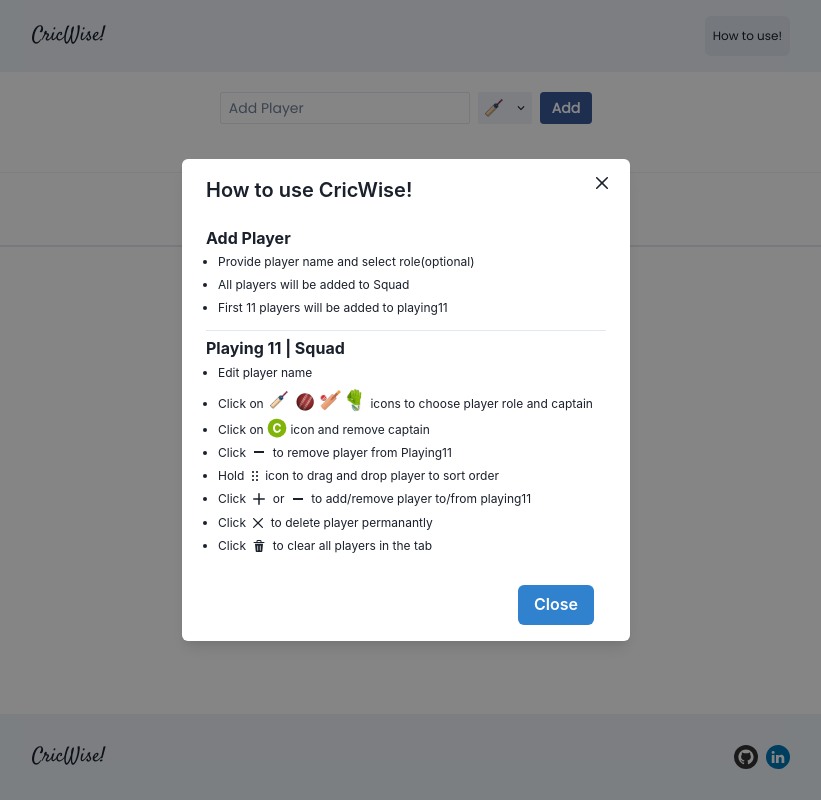
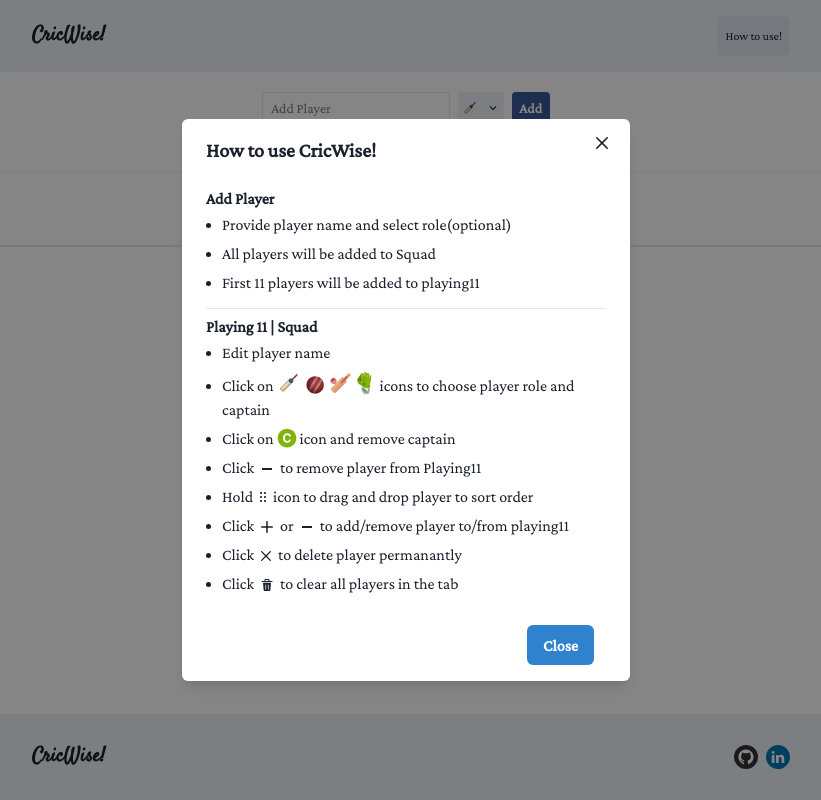
Before and after one commit to harireddy7/CricWise, a React (Create React App) app: page / in a window 1280 px wide. Both pictures are taken after a click on the button "How to use!". Shown: the whole page, without its empty margins (234-1055 px from the left). Built offline with nearby package versions, Linux system fonts and the light colour scheme.

Commit message:
update main font to crimson

```diff
--- a/src/Common/Instructions.jsx
+++ b/src/Common/Instructions.jsx
@@ -56,7 +56,7 @@
         <ModalContent>
           <ModalHeader>How to use CricWise!</ModalHeader>
           <ModalCloseButton />
-          <ModalBody fontSize="12px" id='instruction-modal'>
+          <ModalBody fontSize={{ sm: '14px', md: '16px' }} id='instruction-modal'>
             <Stack divider={<StackDivider />} spacing={2}>
               <Box>
                 <Heading mb={1} fontSize="md">
--- a/src/Common/Player.jsx
+++ b/src/Common/Player.jsx
@@ -19,7 +19,7 @@
   minW: '80px',
   height: '28px',
   mb: '3px',
-  fontSize: '12px',
+  fontSize: '15px',
   textTransform: 'capitalize',
   border: '1px solid transparent',
   _focusVisible: { border: '1px solid', borderColor: 'gray.300' },
--- a/src/Components/SortableItem.jsx
+++ b/src/Components/SortableItem.jsx
@@ -50,7 +50,7 @@
           maxW="200px"
           height="28px"
           mb="3px"
-          fontSize='12px'
+          fontSize='15px'
           // background={isPlayerExist ? '#f1f1f1' : 'inherit'}
           textTransform="capitalize"
           border="1px solid gray.300"
--- a/src/index.css
+++ b/src/index.css
@@ -1,16 +1,20 @@
-
-@import url('https://fonts.googleapis.com/css2?family=Poppins&display=swap');
+/* @import url('https://fonts.googleapis.com/css2?family=Poppins&display=swap'); */
 @import url('https://fonts.googleapis.com/css2?family=Satisfy&display=swap');
 
+@import url('https://fonts.googleapis.com/css2?family=Crimson+Pro&display=swap');
 
 body,
-#root {
-    font-family: 'Poppins', sans-serif;
+#root,
+.chakra-modal__content-container,
+.chakra-modal__content-container h2 {
+    /* font-family: 'Poppins', sans-serif; */
+    font-family: 'Crimson Pro', serif;
 }
 
 .app-title {
     font-family: 'Satisfy', sans-serif;
     margin: 0 10px;
+    font-weight: bold;
 }
 
 
```
